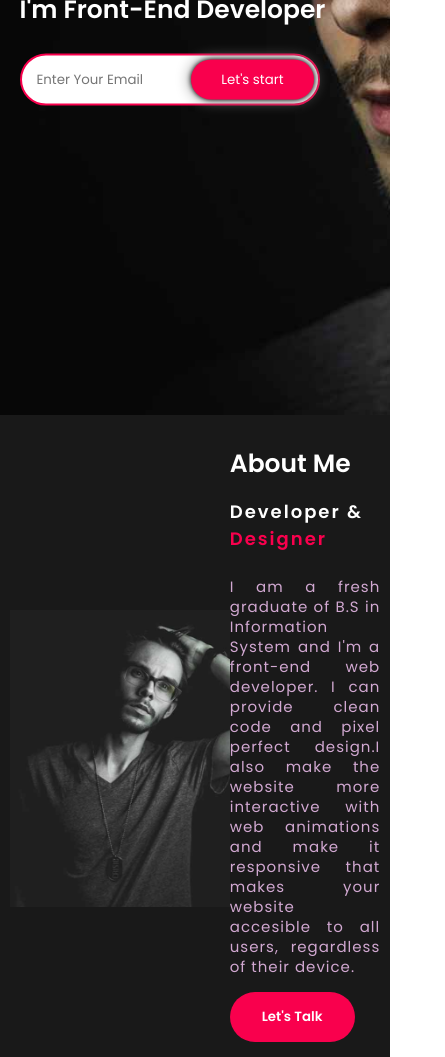
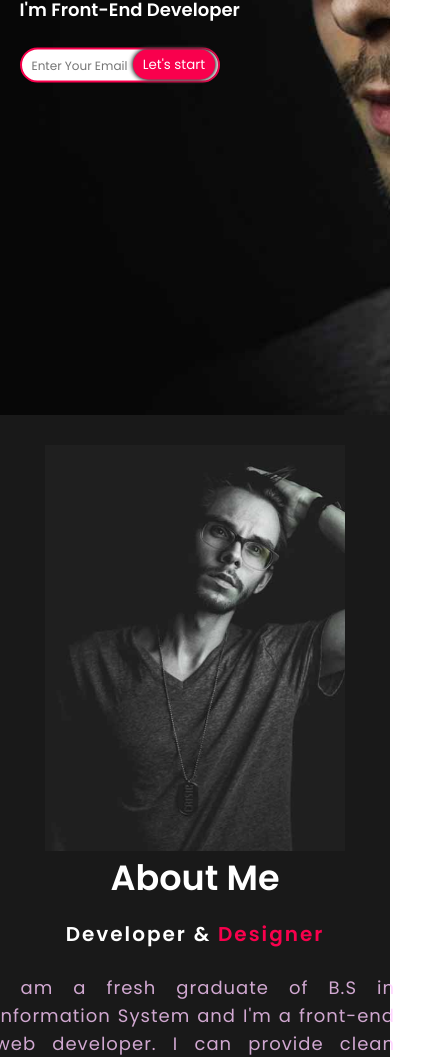
Before and after one commit to Luigijet/Portfolio, a plain HTML site: page index.html in a window 390 px wide. Shown: the part 429-1486 px from the top of the page, 445 px wide, since content can reach past the window. Drawn offline with Linux system fonts and the light colour scheme.

Commit message:
Update style.css

```diff
--- a/style.css
+++ b/style.css
@@ -555,3 +555,94 @@ footer p:nth-child(2) {
         justify-content: justify;
     }
 }
+@media(max-width: 560px){
+    h1 {
+        margin: 10px 0px 10px;
+        font-size: 30px;
+    }
+
+    h3 {
+        font-size: 18px;
+        margin-bottom: 25px;
+    }
+
+    h4 {
+        font-size: 18px;
+    }
+
+    .newslatter form {
+        width: 200px;
+    }
+    .newslatter form input:first-child {
+        padding: 5px 20px 5px 10px;
+        font-size: 12px;
+        height: 35px;
+
+    }
+
+    .newslatter form input:last-child {
+        padding: 5px 10px;
+        border-radius: 30px;
+        background-color: #f9004d;
+        color: white;
+        box-shadow: 0px 0px 5px #000, 0px 0px 5px #858585;
+        top: 2px;
+        right: 4.5px;
+    }
+    .about{
+        width: 100%;
+        padding: 30px 0px;
+
+    }
+    .about img {
+        height: auto;
+        width: 300px;
+    }
+
+    .about-text {
+        width: 400px;
+        text-align: center;
+    }
+
+    .main {
+        width: 100%;
+        margin: auto;
+        display: flex;
+        flex-direction: column;
+        align-items: center;
+    }
+
+    .about-text h2 {
+        font-size: 35px;
+        margin-bottom: 15px;
+    }
+
+    .about-text h5 {
+        font-size: 20px;
+        margin-bottom: 25px;
+    }
+
+
+    .about-text p {
+        letter-spacing: 1px;
+        line-height: 28px;
+        font-size: 18px;
+        margin-bottom: 45px;
+    }
+
+    button {
+        position: relative;
+        bottom: 30px;
+    }
+    .service .title h2{
+        font-size: px;
+    }
+    .contact p{
+        font-size: 30px;
+        text-align: center;
+        padding: 10px;
+    }
+    footer p:nth-child(2){
+        width: 450px;
+    }
+}
```
